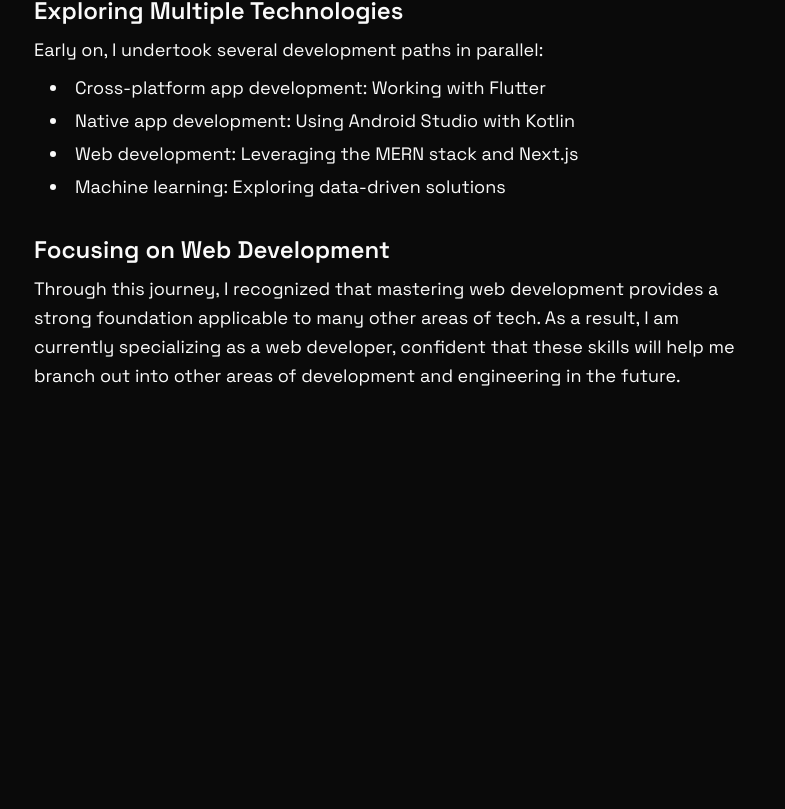
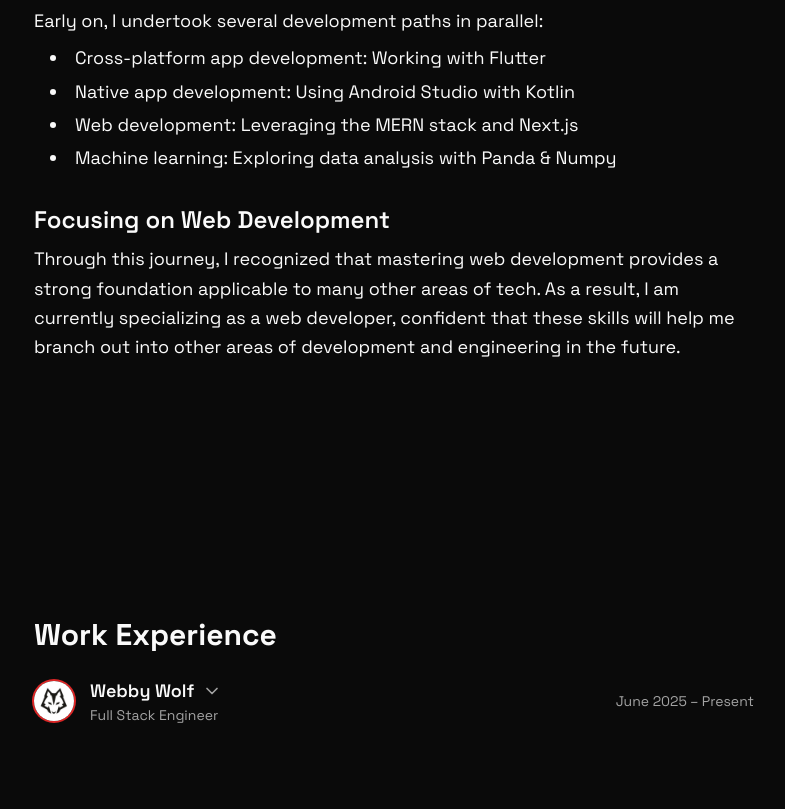
Before and after one commit to SinghAstra/SinghAstra, a Next.js app: page / in a window 1280 px wide. Shown: the part 1391-2200 px from the top of the page, without its empty margins (246-1031 px from the left). Built offline with nearby package versions, Linux system fonts and the light colour scheme.

Commit message:
Added Work Experience

```diff
--- a/app/introduction.tsx
+++ b/app/introduction.tsx
@@ -10,7 +10,10 @@ import { FaGithub, FaTwitter } from "react-icons/fa";
 
 const Introduction = () => {
   return (
-    <div className="min-h-screen flex flex-col gap-8 items-center justify-center  px-2 sm:px-4">
+    <div
+      className="min-h-screen flex flex-col gap-8 items-center justify-center  px-2 sm:px-4"
+      id="intro"
+    >
       <motion.div variants={scaleInVariant}>
         <a href={siteConfig.links.twitter} target="_blank">
           <div className="p-1 relative rounded">
@@ -28,7 +31,7 @@ const Introduction = () => {
         </a>
       </motion.div>
       <div className="max-w-3xl w-full flex flex-col gap-2">
-        <h1 className="text-6xl font-bold">
+        <h1 className="text-4xl sm:text-5xl md:text-6xl font-bold ">
           Hi, I&apos;m
           <br /> <span className="text-primary">Abhay Pratap Singh</span>
         </h1>
@@ -56,7 +59,7 @@ const Introduction = () => {
               <Button
                 variant={"outline"}
                 size="lg"
-                className="flex items-center text-md justify-center gap-2 rounded font-normal z-3 relative backdrop-blur-lg"
+                className="flex items-center text-md justify-center gap-2 rounded font-normal z-3 relative transition-all duration-200 hover:bg-muted/20"
               >
                 <FaGithub className=" h-4 w-4" />
                 GitHub
--- a/app/page.tsx
+++ b/app/page.tsx
@@ -3,16 +3,14 @@
 import Navbar from "@/components/componentX/navbar";
 import React from "react";
 import Introduction from "./introduction";
+import WorkExperience from "./work-experience";
 
 const HomePage = () => {
   return (
     <div>
       <Navbar />
       <Introduction />
-      <section
-        className="w-full py-12 md:py-24 lg:py-32 bg-background"
-        id="about"
-      >
+      <div className="w-full py-12 md:py-24 lg:py-32 " id="journey">
         <div className="px-4 md:px-6 max-w-3xl mx-auto">
           <h2 className="text-4xl font-bold tracking-tighter sm:text-5xl md:text-6xl text-center mb-12">
             My Journey in <span className="text-primary">Engineering</span> &{" "}
@@ -24,10 +22,8 @@ const HomePage = () => {
                 Curiosity as a Driving Force
               </h3>
               <p>
-                I am driven by a strong sense of curiosity and a desire to
-                create things that have a meaningful impact. For me, engineering
-                is the ideal path to pursue this passion, as it empowers me to
-                turn ideas into reality.
+                For me, engineering is the ideal path to pursue my curiosity, as
+                it empowers me to turn ideas into reality.
               </p>
             </div>
             <div>
@@ -36,7 +32,7 @@ const HomePage = () => {
               </h3>
               <p>
                 I chose programming as my starting point because of its
-                versatility—it transcends traditional branches and opens doors
+                versatility, it transcends traditional branches and opens doors
                 across diverse fields.
               </p>
             </div>
@@ -53,7 +49,9 @@ const HomePage = () => {
                   Native app development: Using Android Studio with Kotlin
                 </li>
                 <li>Web development: Leveraging the MERN stack and Next.js</li>
-                <li>Machine learning: Exploring data-driven solutions</li>
+                <li>
+                  Machine learning: Exploring data analysis with Panda & Numpy
+                </li>
               </ul>
             </div>
             <div>
@@ -71,10 +69,8 @@ const HomePage = () => {
             </div>
           </div>
         </div>
-      </section>
-      <div className="min-h-screen flex items-center justify-center">
-        HomePage - 2
       </div>
+      <WorkExperience />
     </div>
   );
 };
--- /dev/null
+++ b/app/work-experience.tsx
@@ -0,0 +1,107 @@
+"use client";
+
+import { Avatar, AvatarFallback, AvatarImage } from "@/components/ui/avatar";
+import { motion } from "framer-motion";
+import { useState } from "react";
+
+function WorkExperience() {
+  const [isOpen, setIsOpen] = useState(false);
+
+  const toggleAccordion = () => {
+    setIsOpen(!isOpen);
+  };
+
+  const contentVariants = {
+    collapsed: { opacity: 0, height: 0, overflow: "hidden" },
+    expanded: {
+      opacity: 1,
+      height: "auto",
+      transition: {
+        opacity: { duration: 0.3 },
+        height: { duration: 0.4 },
+      },
+    },
+  };
+
+  const iconVariants = {
+    rotated: { rotate: 180 },
+    normal: { rotate: 0 },
+  };
+
+  return (
+    <div className="w-full py-12 md:py-24 lg:py-32 ">
+      <div className="px-4 md:px-6 max-w-3xl mx-auto">
+        <h2 className="text-2xl md:text-3xl font-bold mb-6 text-foreground">
+          Work Experience
+        </h2>
+        <button
+          className="flex items-center justify-between w-full text-left focus:outline-none"
+          onClick={toggleAccordion}
+          aria-expanded={isOpen}
+        >
+          <div className="flex items-center gap-4">
+            <Avatar className="w-10 h-10 ring-2 ring-primary">
+              <AvatarImage
+                src="/assets/webbywolf.jpeg"
+                alt="Atomic Finance Logo"
+              />
+              <AvatarFallback>AF</AvatarFallback>
+            </Avatar>
+            <div>
+              <div className="flex items-center gap-2">
+                <span className="text-lg font-semibold">Webby Wolf</span>
+                <motion.svg
+                  xmlns="http://www.w3.org/2000/svg"
+                  width="20"
+                  height="20"
+                  viewBox="0 0 24 24"
+                  fill="none"
+                  stroke="currentColor"
+                  strokeWidth="2"
+                  strokeLinecap="round"
+                  strokeLinejoin="round"
+                  className="lucide lucide-chevron-down text-muted-foreground"
+                  variants={iconVariants}
+                  animate={isOpen ? "rotated" : "normal"}
+                  transition={{ duration: 0.3 }}
+                >
+                  <path d="m6 9 6 6 6-6" />
+                </motion.svg>
+              </div>
+              <p className="text-sm text-muted-foreground">
+                Full Stack Engineer
+              </p>
+            </div>
+          </div>
+          <span className="text-sm text-muted-foreground">
+            June 2025 – Present
+          </span>
+        </button>
+
+        {isOpen && (
+          <motion.div
+            id="accordion-content-bloguite"
+            initial="collapsed"
+            animate="expanded"
+            exit="collapsed"
+            variants={contentVariants}
+            className="mt-4 pr-4"
+          >
+            <p className="text-base text-card-foreground">
+              I am serving as the project lead for Bloguite, a web application
+              designed to generate AI-powered blogs. The platform helps
+              corporations attract a wider audience within their niche, retain
+              that audience through engaging, personalized content, and
+              ultimately drive higher sales through targeted messaging.
+              Additionally, the blogs are SEO-friendly, which helps improve the
+              company&apos;s visibility and ranking on Google, further
+              amplifying their digital reach.
+            </p>
+          </motion.div>
+        )}
+      </div>
+    </div>
+  );
+}
+
+export default WorkExperience;
--- a/components/componentX/navbar.tsx
+++ b/components/componentX/navbar.tsx
@@ -12,8 +12,8 @@ import { usePathname } from "next/navigation";
 import { Fragment, useEffect, useState } from "react";
 
 const navItems = [
-  { icon: Home, label: "Home", href: "/" },
-  { icon: Info, label: "About", href: "/#about" },
+  { icon: Home, label: "Intro", href: "/" },
+  { icon: Info, label: "journey", href: "/#journey" },
   { icon: SquareChevronRight, label: "Skills", href: "/#skills" },
   { icon: Briefcase, label: "Projects", href: "/#projects" },
   { icon: Contact, label: "Contact", href: "/#contact" },
@@ -21,6 +21,7 @@ const navItems = [
 
 function NavbarContent() {
   const pathname = usePathname();
+  console.log("pathname is ", pathname);
   return (
     <div className="flex items-center gap-1 bg-muted/20 backdrop-blur-lg border rounded px-2 py-1 shadow-lg">
       {navItems.map((item, index) => (
--- /dev/null
+++ b/components/ui/avatar.tsx
@@ -0,0 +1,50 @@
+"use client"
+
+import * as React from "react"
+import * as AvatarPrimitive from "@radix-ui/react-avatar"
+
+import { cn } from "@/lib/utils"
+
+const Avatar = React.forwardRef<
+  React.ElementRef<typeof AvatarPrimitive.Root>,
+  React.ComponentPropsWithoutRef<typeof AvatarPrimitive.Root>
+>(({ className, ...props }, ref) => (
+  <AvatarPrimitive.Root
+    ref={ref}
+    className={cn(
+      "relative flex h-10 w-10 shrink-0 overflow-hidden rounded-full",
+      className
+    )}
+    {...props}
+  />
+))
+Avatar.displayName = AvatarPrimitive.Root.displayName
+
+const AvatarImage = React.forwardRef<
+  React.ElementRef<typeof AvatarPrimitive.Image>,
+  React.ComponentPropsWithoutRef<typeof AvatarPrimitive.Image>
+>(({ className, ...props }, ref) => (
+  <AvatarPrimitive.Image
+    ref={ref}
+    className={cn("aspect-square h-full w-full", className)}
+    {...props}
+  />
+))
+AvatarImage.displayName = AvatarPrimitive.Image.displayName
+
+const AvatarFallback = React.forwardRef<
+  React.ElementRef<typeof AvatarPrimitive.Fallback>,
+  React.ComponentPropsWithoutRef<typeof AvatarPrimitive.Fallback>
+>(({ className, ...props }, ref) => (
+  <AvatarPrimitive.Fallback
+    ref={ref}
+    className={cn(
+      "flex h-full w-full items-center justify-center rounded-full bg-muted",
+      className
+    )}
+    {...props}
+  />
+))
+AvatarFallback.displayName = AvatarPrimitive.Fallback.displayName
+
+export { Avatar, AvatarImage, AvatarFallback }
--- a/package.json
+++ b/package.json
@@ -9,6 +9,7 @@
     "lint": "next lint"
   },
   "dependencies": {
+    "@radix-ui/react-avatar": "^1.1.10",
     "@radix-ui/react-slot": "^1.2.3",
     "class-variance-authority": "^0.7.1",
     "clsx": "^2.1.1",
```
Also changed, not shown: public/assets/webbywolf.jpeg (added), 1 other file (tests, documents, lock files or other folders).
